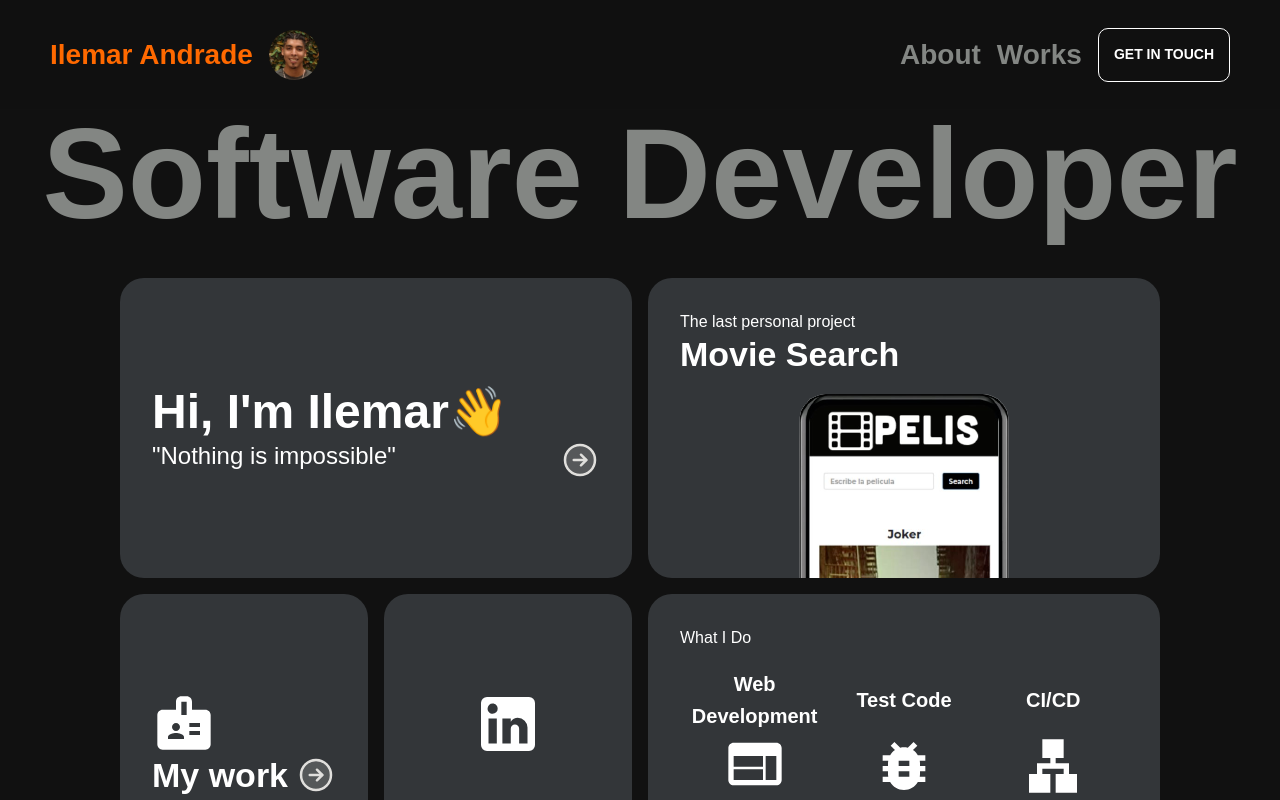
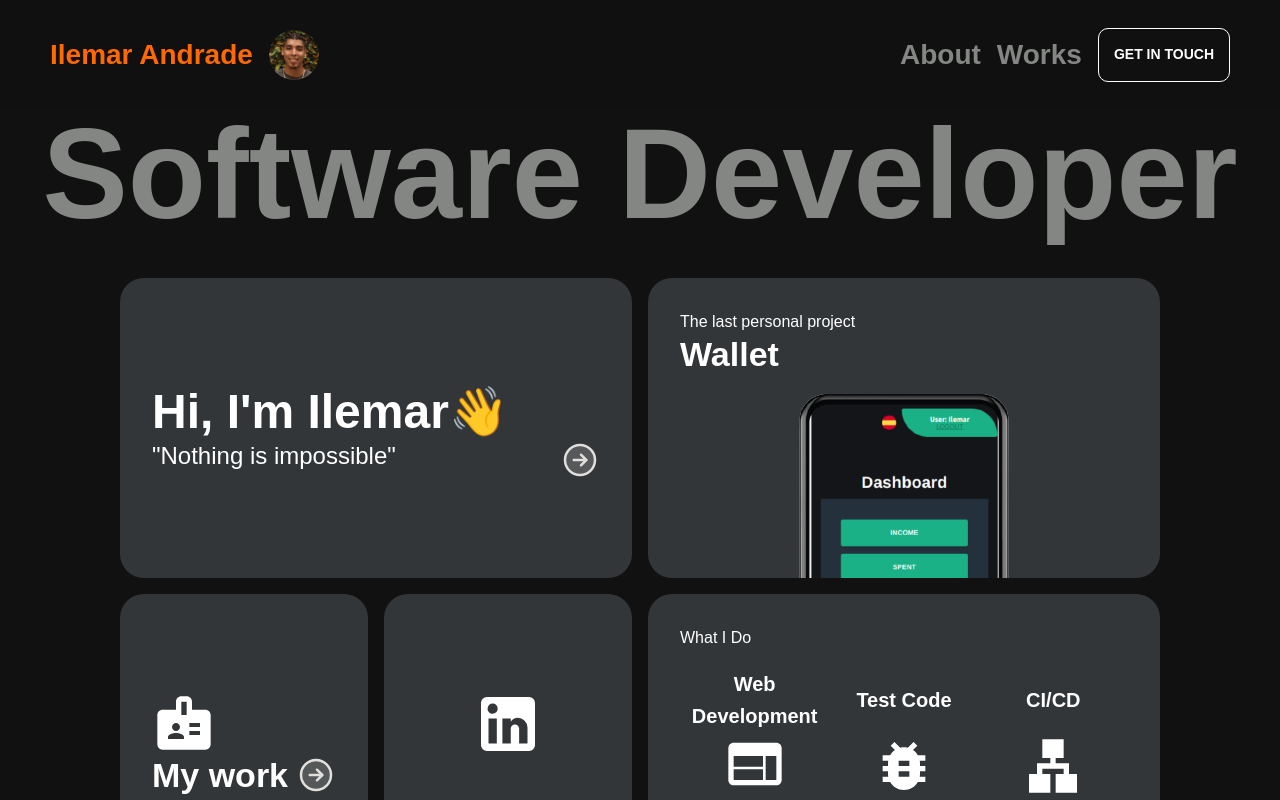
Before and after one commit to ilemarandrade/personal-portfolio, a Next.js app: page / in a window 1280 px wide. Shown: the top 800 px of the page. Built offline with nearby package versions, Linux system fonts and the light colour scheme.

Commit message:
feat: added image of wallet

```diff
--- a/src/constants/myProjects.ts
+++ b/src/constants/myProjects.ts
@@ -5,8 +5,17 @@ import landingPage from "@/assets/images/projects/landingPage.png";
 import markdown from "@/assets/images/projects/markdown.png";
 import thoughts from "@/assets/images/projects/thoughts.png";
 import defaultImg from "@/assets/images/projects/default.png";
+import wallet from "@/assets/images/projects/wallet.png";
 
 const myProjects = [
+  {
+    name: "Wallet",
+    slug: "wallet",
+    link: "/works/wallet",
+    environment: "REACT APP WEB",
+    img: wallet,
+    codesandboxLink: "https://wallet-andrade.vercel.app/",
+  },
   {
     name: "Movie Search",
     slug: "movie-search",
@@ -15,15 +24,6 @@ const myProjects = [
     img: pelis,
     codesandboxLink:
       "https://codesandbox.io/embed/busqueda-de-peliculas-fzzh2?fontsize=14&hidenavigation=1&view=preview&theme=dark&view=preview&codemirror=1&hidedevtools=1",
-  },
-  {
-    name: "Wallet",
-    slug: "wallet",
-    link: "/works/wallet",
-    environment: "REACT APP WEB",
-    img: defaultImg,
-    codesandboxLink:
-      "https://codesandbox.io/embed/billetera-zutg6?fontsize=14&hidenavigation=1&view=preview&theme=dark&view=preview&codemirror=1&hidedevtools=1",
   },
   {
     name: "Pomodoro Clock",
```
Also changed, not shown: src/assets/images/projects/wallet.png (added).
